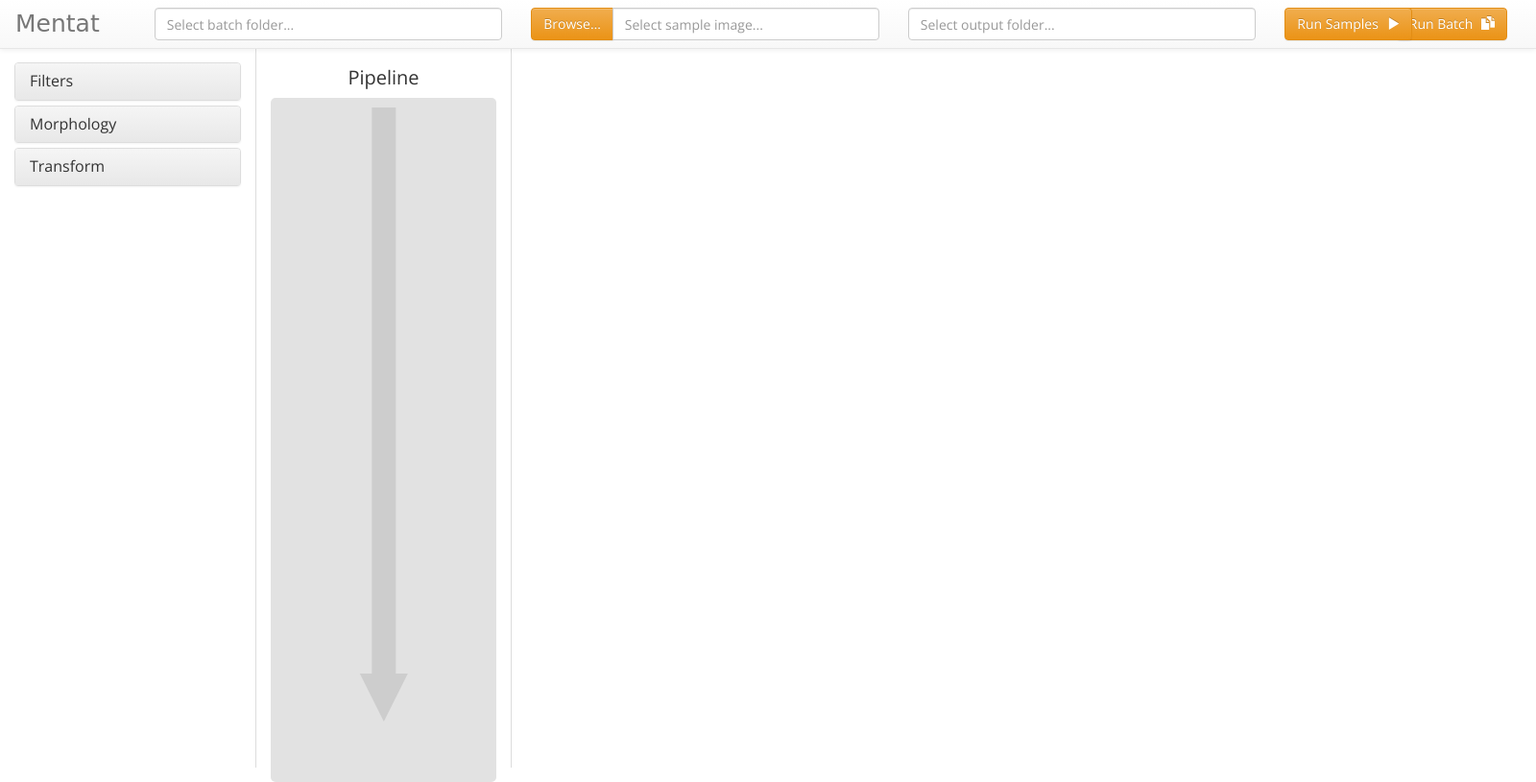
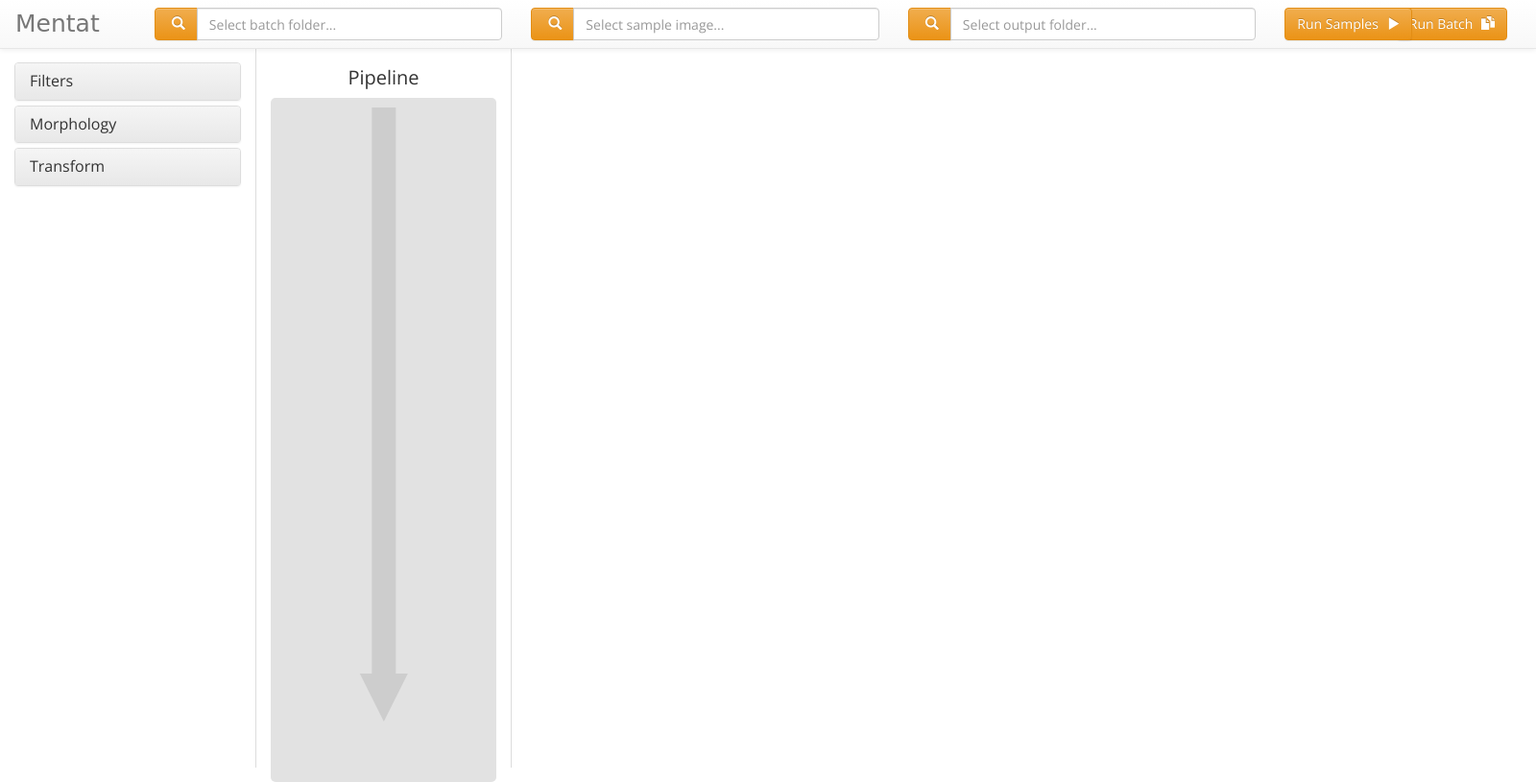
Before and after one commit to pientars/segmentation_explorer, an Electron app: page index.html in a window 1600 px wide. Shown: the whole page at 96% size. Drawn offline with nearby package versions, Linux system fonts and the light colour scheme; files whose address does not match are found by name; a web font is replaced by a local one.

Commit message:
naming and boostrap fixes

```diff
--- a/index.html
+++ b/index.html
@@ -31,22 +31,32 @@
         </div>
       </div>
       <div class="col-sm-3">
-        <div class="file-input">
-          <input type="text" class="form-control" id="batch-dir-input" placeholder="Select batch folder...">
+        <div class="input-group file-input">
+          <label class="input-group-btn">
+            <span class="btn btn-warning" id="batch-dir-btn">
+              <span class="glyphicon glyphicon-search" aria-hidden="true" id="batch-glyph"></span>
+            </span>
+          </label>
+          <input type="text" class="form-control"  id="batch-dir-input" placeholder="Select batch folder...">
         </div>
       </div>
       <div class="col-sm-3">
-        <div class="input-group file-input" id="sample-file-group">
+        <div class="input-group file-input" >
           <label class="input-group-btn">
-            <span class="btn btn-warning">
-              Browse&hellip; <input type="file" style="display: none;" multiple>
+            <span class="btn btn-warning" id="sample-file-btn">
+              <span class="glyphicon glyphicon-search" aria-hidden="true" id="batch-glyph"></span>
             </span>
           </label>
           <input type="text" class="form-control" id="sample-file-file" placeholder="Select sample image...">
         </div>
       </div>
-      <div class="col-sm-3" id="output-dir-group">
-        <div class="file-input">
+      <div class="col-sm-3">
+        <div class="input-group file-input">
+          <label class="input-group-btn">
+            <span class="btn btn-warning" id="output-dir-btn">
+              <span class="glyphicon glyphicon-search" aria-hidden="true" id="batch-glyph"></span>
+            </span>
+          </label>
           <input type="text" class="form-control" id="output-dir-input" placeholder="Select output folder...">
         </div>
       </div>
--- a/static/js/dialog.js
+++ b/static/js/dialog.js
@@ -1,7 +1,7 @@
 var app = require('electron').remote;
 var dialog = app.dialog;
 
-document.getElementById('batch-dir-input').addEventListener('click',function(){
+document.getElementById('batch-dir-btn').addEventListener('click',function(){
     dialog.showOpenDialog( {properties:['openDirectory']},
       function (fileNames) {
         if(fileNames === undefined){
@@ -12,8 +12,8 @@ document.getElementById('batch-dir-input').addEventListener('click',function(){
     });
 },false);
 
-document.getElementById('sample-file-group').addEventListener('click',function(){
-    dialog.showOpenDialog(
+document.getElementById('sample-file-btn').addEventListener('click',function(){
+    dialog.showOpenDialog( {properties:['openFile']},
       function (fileNames) {
         if(fileNames === undefined){
             console.log("No file selected");
@@ -23,7 +23,7 @@ document.getElementById('sample-file-group').addEventListener('click',function()
     });
 },false);
 
-document.getElementById('output-dir-group').addEventListener('click',function(){
+document.getElementById('output-dir-btn').addEventListener('click',function(){
     dialog.showOpenDialog( {properties:['openDirectory']},
       function (fileNames) {
         if(fileNames === undefined){
```
